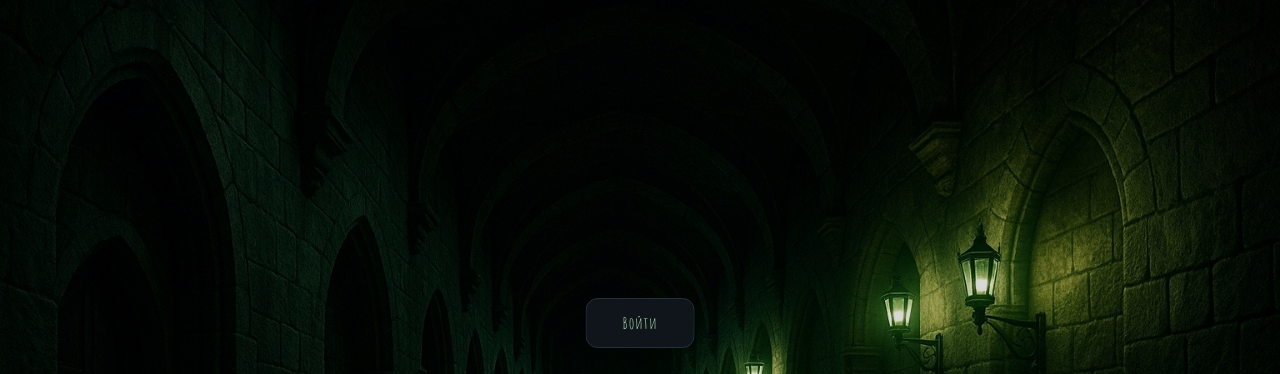
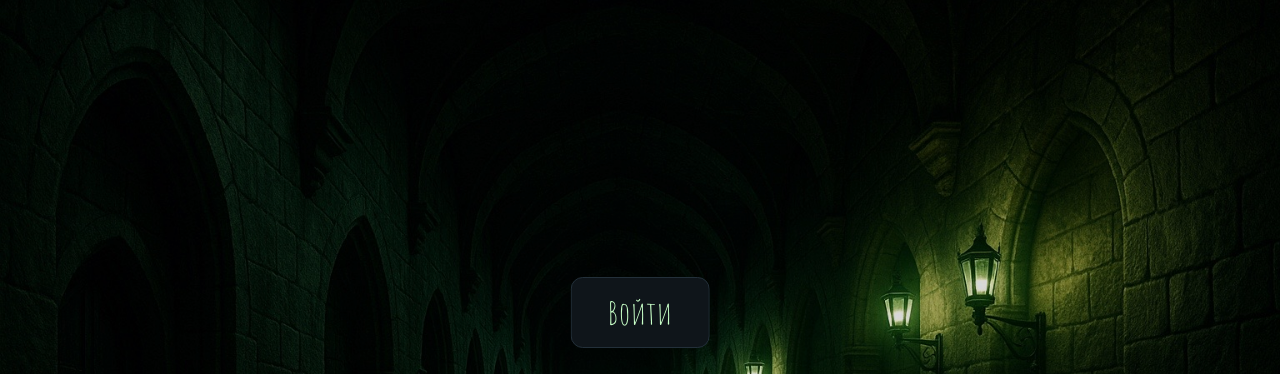
Before and after one commit to potataru/slyth-test, a plain HTML site: page index.html in a window 1280 px wide. Shown: the top 374 px of the page. Drawn offline with Linux system fonts and the light colour scheme.

Commit message:
Update style.css

```diff
--- a/style.css
+++ b/style.css
@@ -175,7 +175,7 @@ body {
   background:#29412891;
 }
 
-/* зачем мне это говно ну ладно */
+/* миним кнопки */
 
 .choice.text{
   background:#29412891;
@@ -249,7 +249,7 @@ body {
   border-radius: 12px;
   color: #c8ffc8;
   font-family: 'Amatic SC', cursive;
-  font-size: 1rem;
+  font-size: 2rem;
   letter-spacing: 1px;
   padding: 14px 36px;
   cursor: pointer;
```
